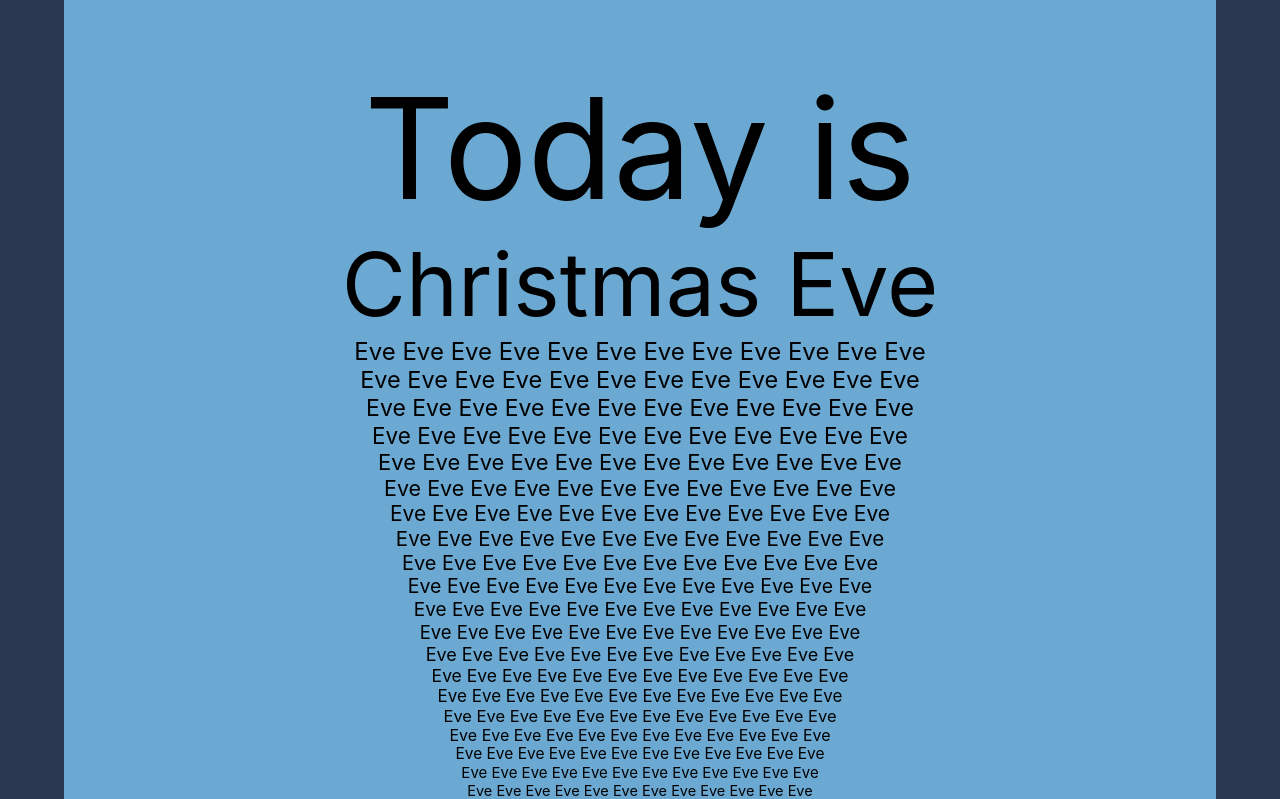
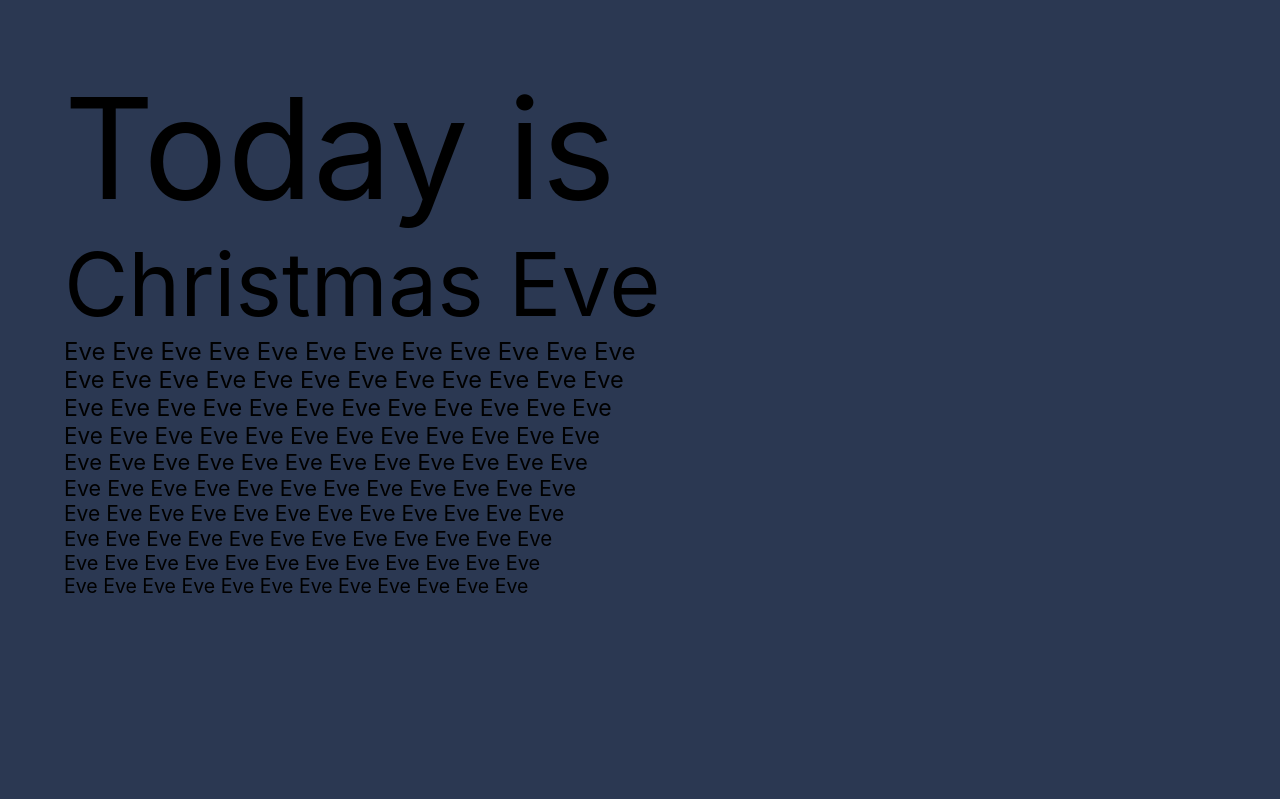
Before and after one commit to andremov/ChristmasEveProject, a React (Create React App) app in the folder christmaseve/: page / in a window 1280 px wide. Shown: the top 799 px of the page. Built offline with nearby package versions, Linux system fonts and the light colour scheme.

Commit message:
added ticker

```diff
--- a/christmaseve/src/Components/ChristmasDay.js
+++ b/christmaseve/src/Components/ChristmasDay.js
@@ -4,12 +4,33 @@ export class ChristmasDay extends Component {
 
     state = {
         rows : [],
-        diff : 0
+        diff : 0,
+        lastDate : 0
     };
 
+
+    constructor(props, context) {
+        super(props, context);
+
+        this.checkDate = this.checkDate.bind(this);
+    }
+
     componentDidMount() {
+        this.calcDiff();
 
-        let current = new Date(2019, 11, 27);
+        setInterval(this.checkDate, 1000);
+    }
+
+    checkDate = function() {
+        let current = new Date();
+        const lastChecked = this.state.date;
+        if (lastChecked !== current.getDate()) {
+            this.calcDiff();
+        }
+    };
+
+    calcDiff = function() {
+        let current = new Date();
         let nextChristmas =new Date (current.getFullYear(),11,25);
         let diff = this.daysBetween(current, nextChristmas);
         if (diff < 0) {
@@ -40,9 +61,10 @@ export class ChristmasDay extends Component {
         }
         this.setState({
             rows,
-            diff
+            diff,
+            date : current.getDate()
         })
-    }
+    };
 
     daysBetween = function( dt1, dt2 ) {
         let one_day=1000*60*60*24;
@@ -56,11 +78,10 @@ export class ChristmasDay extends Component {
     };
 
     render() {
-        const rows = this.state.rows;
-        const diff = this.state.diff;
+        let {rows, diff} = this.state;
 
         return(
-            <div className='center color-blue p-5 d-block w-80 text-center flex'>
+            <div className='p-5 d-block flex'>
                 <span className='font-size-huge'>Today is</span>
                 <span className='font-size-large'>{diff === 0 ? ' Christmas Day!' : ' Christmas Eve '}</span>
                 {rows.map(row => {
```
